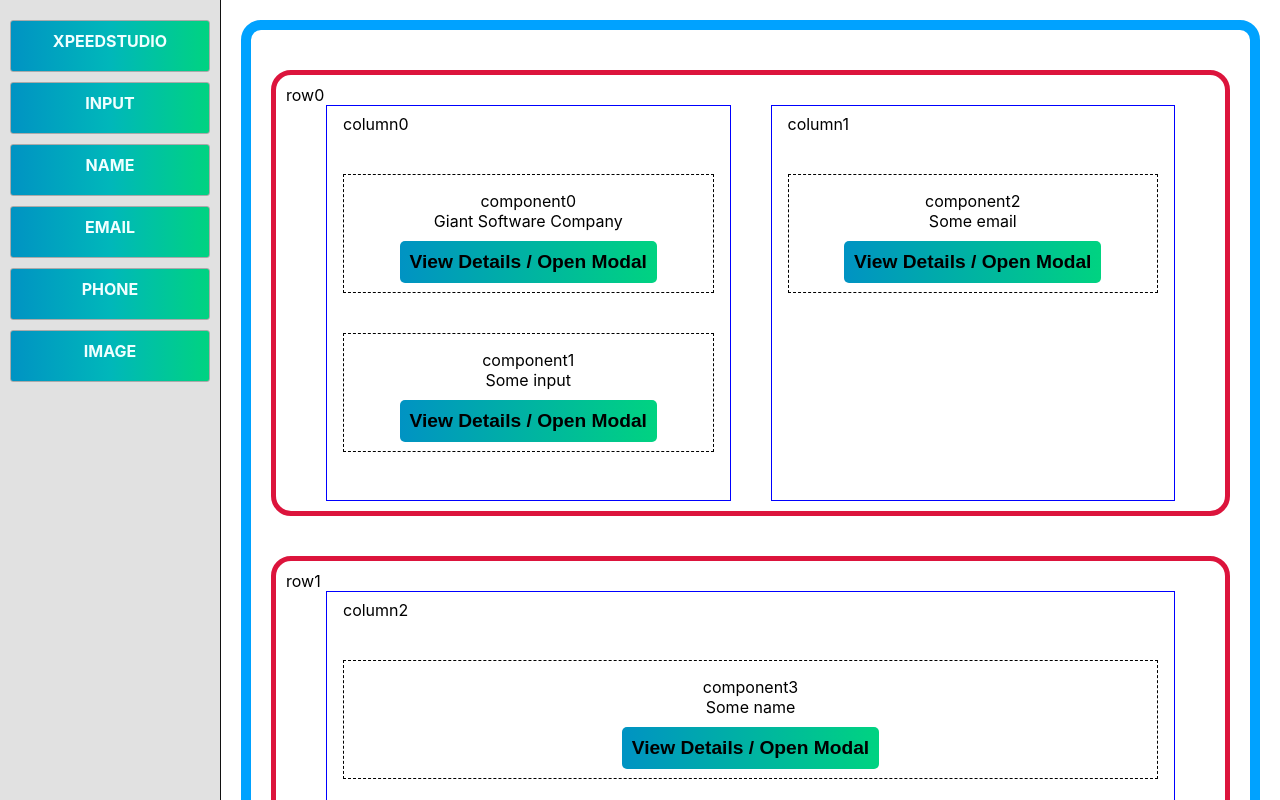
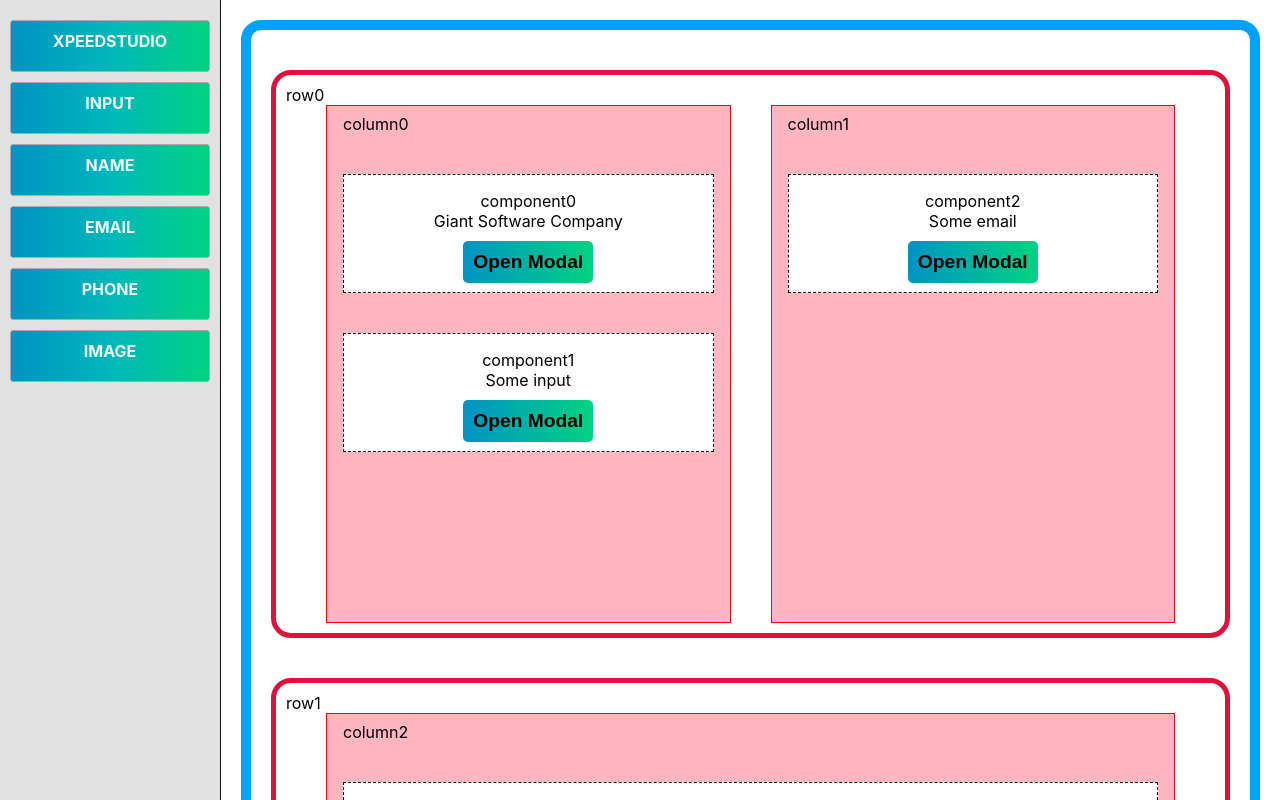
Before and after one commit to JunayedKhanNoor/react-DnD-assesment-task, a React (Create React App) app: page / in a window 1280 px wide. Shown: the top 800 px of the page. Built offline with nearby package versions, Linux system fonts and the light colour scheme.

Commit message:
vertically Resizing column

```diff
--- a/src/App.css
+++ b/src/App.css
@@ -141,3 +141,15 @@ body {
     width: 100vw;
   }
 }
+#containerD {
+  position: relative;
+  background-color: lightpink;
+  border: solid red 1px;
+}
+
+#draghandle {
+  position: absolute;
+  bottom: 0;
+  right: 0;
+  transform: translate(50%, 50%);
+}
--- a/src/Column.js
+++ b/src/Column.js
@@ -1,10 +1,9 @@
-import React, { useRef } from 'react';
+import React, { useRef, useState } from 'react';
 import { useDrag } from 'react-dnd';
 import { COLUMN } from './constants';
 import DropZone from './DropZone';
 import Component from './Component';
 
-const style = {};
 const Column = ({ data, components, handleDrop, path }) => {
   const ref = useRef(null);
 
@@ -29,15 +28,34 @@ const Column = ({ data, components, handleDrop, path }) => {
       <Component key={component.id} data={component} components={components} path={currentPath} />
     );
   };
+  const [size, setSize] = useState({ x: 300, y: 500 });
 
+  const style = { width: size.x, height: size.y };
+  const handler = (mouseDownEvent) => {
+    const startSize = size;
+    const startPosition = { x: mouseDownEvent.pageX, y: mouseDownEvent.pageY };
+
+    function onMouseMove(mouseMoveEvent) {
+      setSize((currentSize) => ({
+        x: startSize.x - startPosition.x + mouseMoveEvent.pageX,
+      }));
+    }
+    document.body.addEventListener('mousemove', onMouseMove);
+  };
   return (
-    <div ref={ref} style={{ ...style, opacity }} className="base draggable column">
+    <div
+      id="containerD"
+      ref={ref}
+      style={{ ...style, opacity }}
+      className="base draggable column"
+      onMouseMove={handler}
+    >
       {data.id}
       {data.children.map((component, index) => {
         const currentPath = `${path}-${index}`;
 
         return (
-          <React.Fragment key={component.id}>
+          <React.Fragment key={component.id} id="draghandle">
             <DropZone
               data={{
                 path: currentPath,
--- a/src/Component.js
+++ b/src/Component.js
@@ -34,7 +34,7 @@ const Component = ({ data, components, path }) => {
           setModalOpen(true);
         }}
       >
-        View Details / Open Modal
+        Open Modal
       </button>
       {modalOpen && (
         <Modal setOpenModal={setModalOpen} data={data.id} component={component.content} />
```
